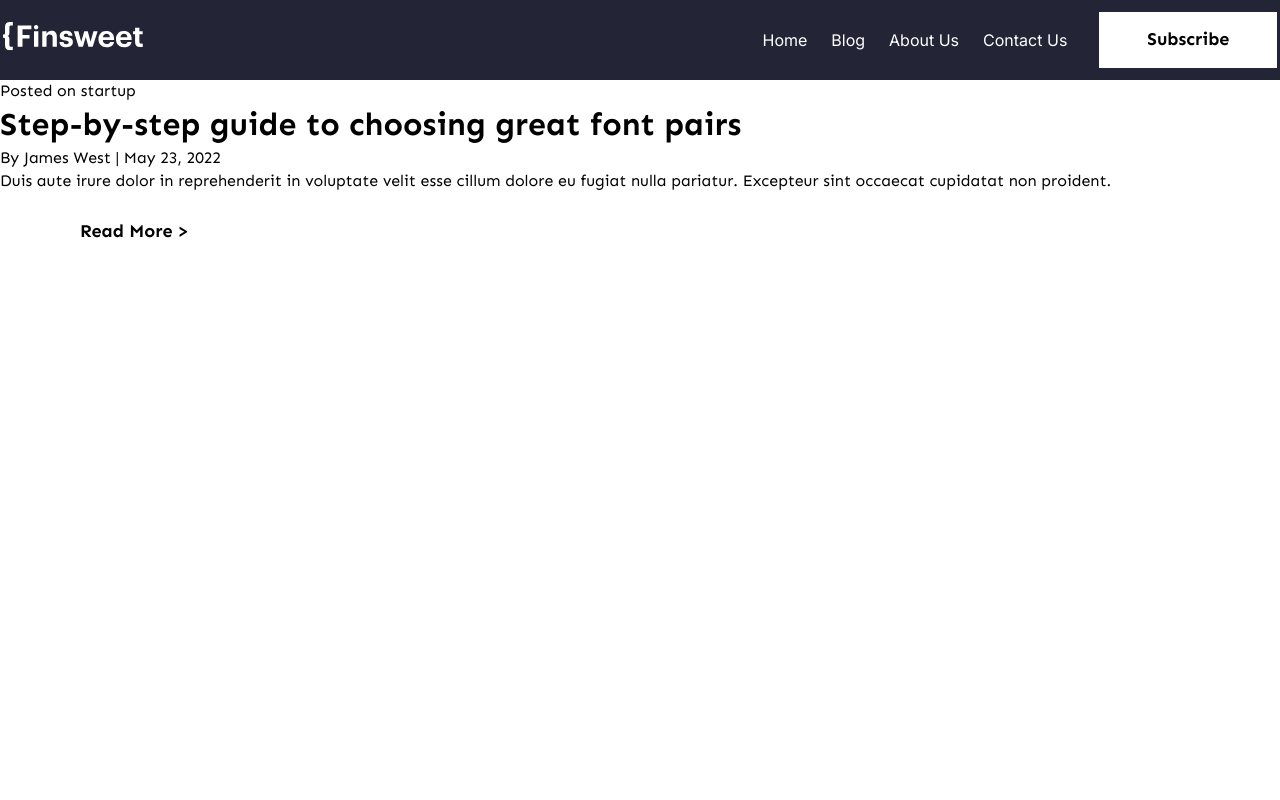
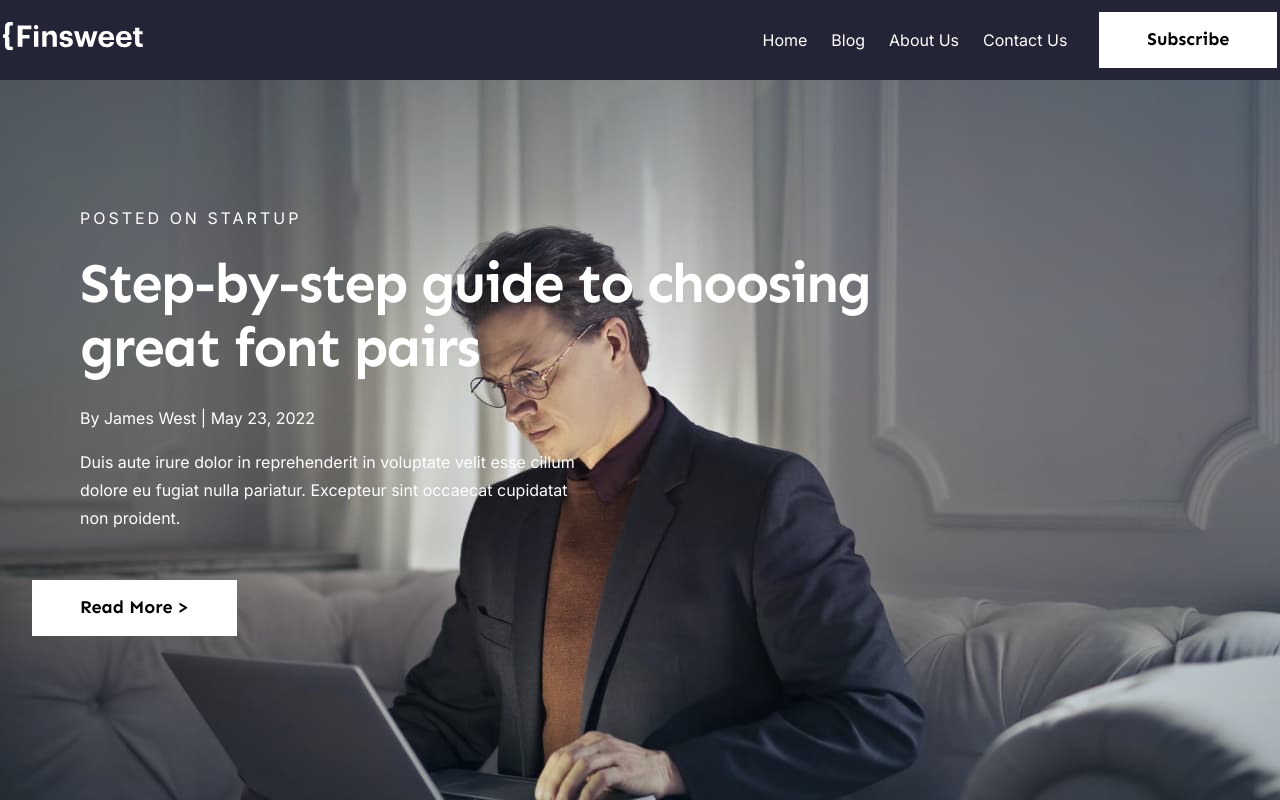
Before and after one commit to Kelenella/finsweet, a React (Create React App) app: page / in a window 1280 px wide. Built offline with nearby package versions, Linux system fonts and the light colour scheme.

Commit message:
added Hero markup

```diff
--- a/src/components/Hero/Hero.jsx
+++ b/src/components/Hero/Hero.jsx
@@ -4,21 +4,23 @@ import s from "./Hero.module.css";
 
 const Hero = () => {
   return (
-    <>
-      <p>
+    <div className={s.hero}>
+      <p className={s.hero_topInfo}>
         Posted on <span>startup</span>
       </p>
-      <h1>Step-by-step guide to choosing great font pairs</h1>
-      <p>
-        By <span>James West</span> | May 23, 2022{" "}
+      <h1 className={s.titleHero}>
+        Step-by-step guide to choosing great font pairs
+      </h1>
+      <p className={s.hero_middleInfo}>
+        By <span>James West</span> | May 23, 2022
       </p>
-      <p>
+      <p className={s.hero_bottomInfo}>
         Duis aute irure dolor in reprehenderit in voluptate velit esse cillum
         dolore eu fugiat nulla pariatur. Excepteur sint occaecat cupidatat non
         proident.
       </p>
       <Button text={"Read More >"} type={Button} />
-    </>
+    </div>
   );
 };
 
--- a/src/components/Hero/Hero.module.css
+++ b/src/components/Hero/Hero.module.css
@@ -0,0 +1,55 @@
+.hero {
+  width: 100%;
+  height: 720px;
+  background-image: url("../../img/pic_x1/man-in-black-suit-wearing-eye-glasses-x1.jpg");
+  background-repeat: no-repeat;
+  background-position: 50% 50%;
+  background-size: cover;
+}
+
+.hero_topInfo {
+  padding-top: 128px;
+  padding-left: 80px;
+  padding-bottom: 24px;
+  font-family: Inter;
+  font-size: 16px;
+  font-style: normal;
+  font-weight: 500;
+  line-height: 20px;
+  letter-spacing: 3px;
+  text-transform: uppercase;
+  color: var(--main-text-color);
+}
+.titleHero {
+  width: 803px;
+  margin-bottom: 24px;
+  margin-left: 80px;
+  font-family: Sen;
+  font-size: 56px;
+  font-style: normal;
+  font-weight: 700;
+  line-height: 1.14;
+  letter-spacing: -2px;
+  color: var(--main-text-color);
+}
+.hero_middleInfo {
+  padding-left: 80px;
+  padding-bottom: 16px;
+  font-family: Inter;
+  font-size: 16px;
+  font-style: normal;
+  font-weight: 400;
+  line-height: 1.75;
+  color: var(--main-text-color);
+}
+.hero_bottomInfo {
+  width: 600px;
+  padding-left: 80px;
+  margin-bottom: 36px;
+  font-family: Inter;
+  font-size: 16px;
+  font-style: normal;
+  font-weight: 400;
+  line-height: 1.75;
+  color: var(--main-text-color);
+}
```
Also changed, not shown: src/img/pic_x1/man-in-black-suit-wearing-eye-glasses-x1.jpg (added), src/img/pic_x2/man-in-black-suit-wearing-eye-glasses-x2.jpg (added).
